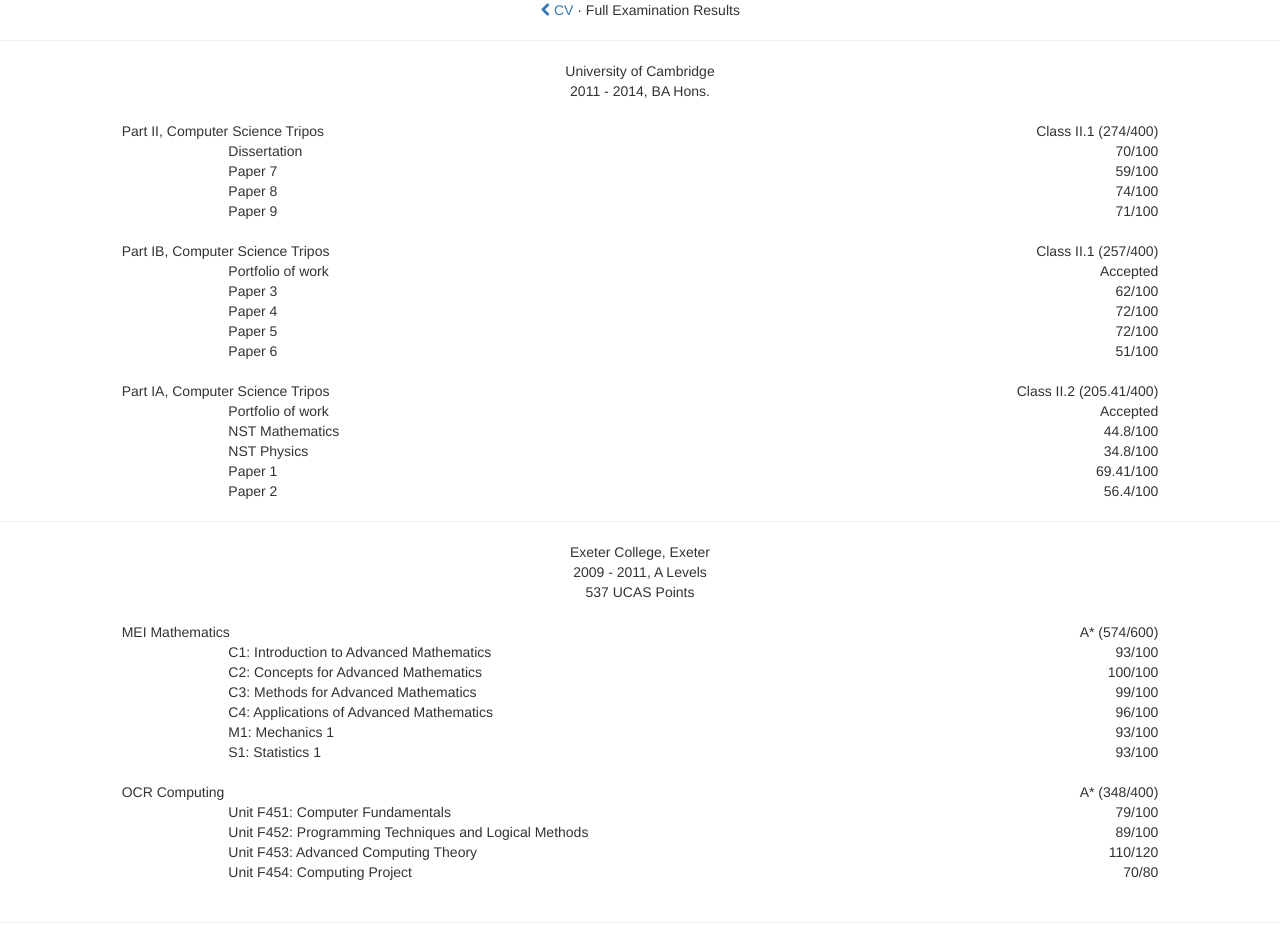
After one commit to simonhollingshead/puppet_built_webserver, a PHP site: page /grades.htm in a window 1280 px wide. The commit adds this page. Run offline with PHP 8.4, Linux system fonts and the light colour scheme; some libraries are stand-ins or nearby versions.

Commit message:
Updated webpages.

```diff
--- /dev/null
+++ b/modules/cv/files/web-files/grades.htm
@@ -0,0 +1,151 @@
+<!DOCTYPE html>
+<html lang="en">
+    <head>
+    	<meta charset="utf-8">
+    	<meta http-equiv="X-UA-Compatible" content="IE=edge">
+    	<meta name="viewport" content="width=device-width, initial-scale=1">
+        <title>Full Examination Results</title>
+
+        <link href="/media/bootstrap/css/bootstrap.min.css" rel="stylesheet">
+        <link href="/media/bootstrap/css/bootstrap-theme.min.css" rel="stylesheet">
+        <link href="/media/font-awesome/css/font-awesome.min.css" rel="stylesheet">
+        <link href="/media/simonhollingshead.css" rel="stylesheet">
+    </head>
+    <body>
+        <div class="leader-text text-center"><a href="/"><i class="fa fa-chevron-left"></i><span class="nolink">&nbsp;</span>CV</a> &middot; Full Examination Results</div>
+        <hr class="text-header-separator" />
+	<div class="runner-text text-center">University of Cambridge</div>
+	<div class="mini-text text-center">2011 - 2014, BA Hons.</div>
+	&nbsp;
+	<div class="container-fluid">
+	<div class="row">
+		<div class="col-xs-offset-1 col-xs-6 text-body">Part II<span class="hidden-xs">, Computer Science Tripos</span></div>
+		<div class="col-xs-4 text-body text-right">Class II.1<span class="hidden-xs"> (274/400)</span></div>
+	</div>
+	<div class="row hidden-xs">
+		<div class="col-xs-offset-2 col-xs-7 text-body">Dissertation</div>
+		<div class="col-xs-2 text-body text-right">70/100</div>
+	</div>
+	<div class="row hidden-xs">
+		<div class="col-xs-offset-2 col-xs-7 text-body">Paper 7</div>
+		<div class="col-xs-2 text-body text-right">59/100</div>
+	</div>
+	<div class="row hidden-xs">
+		<div class="col-xs-offset-2 col-xs-7 text-body">Paper 8</div>
+		<div class="col-xs-2 text-body text-right">74/100</div>
+	</div>
+	<div class="row hidden-xs">
+		<div class="col-xs-offset-2 col-xs-7 text-body">Paper 9</div>
+		<div class="col-xs-2 text-body text-right">71/100</div>
+	</div>
+	<br class="hidden-xs" />
+	<div class="row">
+		<div class="col-xs-offset-1 col-xs-6 text-body">Part IB<span class="hidden-xs">, Computer Science Tripos</span></div>
+		<div class="col-xs-4 text-body text-right">Class II.1<span class="hidden-xs"> (257/400)</span></div>
+	</div>
+	<div class="row hidden-xs">
+		<div class="col-xs-offset-2 col-xs-7 text-body">Portfolio of work</div>
+		<div class="col-xs-2 text-body text-right">Accepted</div>
+	</div>
+	<div class="row hidden-xs">
+		<div class="col-xs-offset-2 col-xs-7 text-body">Paper 3</div>
+		<div class="col-xs-2 text-body text-right">62/100</div>
+	</div>
+	<div class="row hidden-xs">
+		<div class="col-xs-offset-2 col-xs-7 text-body">Paper 4</div>
+		<div class="col-xs-2 text-body text-right">72/100</div>
+	</div>
+	<div class="row hidden-xs">
+		<div class="col-xs-offset-2 col-xs-7 text-body">Paper 5</div>
+		<div class="col-xs-2 text-body text-right">72/100</div>
+	</div>
+	<div class="row hidden-xs">
+		<div class="col-xs-offset-2 col-xs-7 text-body">Paper 6</div>
+		<div class="col-xs-2 text-body text-right">51/100</div>
+	</div>
+	<br class="hidden-xs" />
+	<div class="row">
+		<div class="col-xs-offset-1 col-xs-6 text-body">Part IA<span class="hidden-xs">, Computer Science Tripos</span></div>
+		<div class="col-xs-4 text-body text-right">Class II.2<span class="hidden-xs"> (205.41/400)</span></div>
+	</div>
+	<div class="row hidden-xs">
+		<div class="col-xs-offset-2 col-xs-7 text-body">Portfolio of work</div>
+		<div class="col-xs-2 text-body text-right">Accepted</div>
+	</div>
+	<div class="row hidden-xs">
+		<div class="col-xs-offset-2 col-xs-7 text-body">NST Mathematics</div>
+		<div class="col-xs-2 text-body text-right">44.8/100</div>
+	</div>
+	<div class="row hidden-xs">
+		<div class="col-xs-offset-2 col-xs-7 text-body">NST Physics</div>
+		<div class="col-xs-2 text-body text-right">34.8/100</div>
+	</div>
+	<div class="row hidden-xs">
+		<div class="col-xs-offset-2 col-xs-7 text-body">Paper 1</div>
+		<div class="col-xs-2 text-body text-right">69.41/100</div>
+	</div>
+	<div class="row hidden-xs">
+		<div class="col-xs-offset-2 col-xs-7 text-body">Paper 2</div>
+		<div class="col-xs-2 text-body text-right">56.4/100</div>
+	</div>
+	</div>
+	<hr />
+	<div class="runner-text text-center">Exeter College, Exeter</div>
+	<div class="mini-text text-center">2009 - 2011, A Levels</div>
+	<div class="text-body text-center">537 UCAS Points</div>
+	&nbsp;
+	<div class="container-fluid">
+	<div class="row">
+		<div class="col-xs-offset-1 col-xs-6 text-body"><span class="hidden-xs">MEI </span>Mathematics</div>
+		<div class="col-xs-4 text-body text-right">A*<span class="hidden-xs"> (574/600)</span></div>
+	</div>
+	<div class="row hidden-xs">
+		<div class="col-xs-offset-2 col-xs-7 text-body">C1: Introduction to Advanced Mathematics</div>
+		<div class="col-xs-2 text-body text-right">93/100</div>
+	</div>
+	<div class="row hidden-xs">
+		<div class="col-xs-offset-2 col-xs-7 text-body">C2: Concepts for Advanced Mathematics</div>
+		<div class="col-xs-2 text-body text-right">100/100</div>
+	</div>
+	<div class="row hidden-xs">
+		<div class="col-xs-offset-2 col-xs-7 text-body">C3: Methods for Advanced Mathematics</div>
+		<div class="col-xs-2 text-body text-right">99/100</div>
+	</div>
+	<div class="row hidden-xs">
+		<div class="col-xs-offset-2 col-xs-7 text-body">C4: Applications of Advanced Mathematics</div>
+		<div class="col-xs-2 text-body text-right">96/100</div>
+	</div>
+	<div class="row hidden-xs">
+		<div class="col-xs-offset-2 col-xs-7 text-body">M1: Mechanics 1</div>
+		<div class="col-xs-2 text-body text-right">93/100</div>
+	</div>
+	<div class="row hidden-xs">
+		<div class="col-xs-offset-2 col-xs-7 text-body">S1: Statistics 1</div>
+		<div class="col-xs-2 text-body text-right">93/100</div>
+	</div>
+	<br class="hidden-xs" />
+	<div class="row">
+		<div class="col-xs-offset-1 col-xs-6 text-body"><span class="hidden-xs">OCR </span>Computing</div>
+		<div class="col-xs-4 text-body text-right">A*<span class="hidden-xs"> (348/400)</span></div>
+	</div>
+	<div class="row hidden-xs">
+		<div class="col-xs-offset-2 col-xs-7 text-body">Unit F451: Computer Fundamentals</div>
+		<div class="col-xs-2 text-body text-right">79/100</div>
+	</div>
+	<div class="row hidden-xs">
+		<div class="col-xs-offset-2 col-xs-7 text-body">Unit F452: Programming Techniques<span class="hidden-sm hidden-md"> and Logical Methods</span></div>
+		<div class="col-xs-2 text-body text-right">89/100</div>
+	</div>
+	<div class="row hidden-xs">
+		<div class="col-xs-offset-2 col-xs-7 text-body">Unit F453: Advanced Computing Theory</div>
+		<div class="col-xs-2 text-body text-right">110/120</div>
+	</div>
+	<div class="row hidden-xs">
+		<div class="col-xs-offset-2 col-xs-7 text-body">Unit F454: Computing Project</div>
+		<div class="col-xs-2 text-body text-right">70/80</div>
+	</div>
+	<br class="hidden-xs" />
+	</div>
+        <hr />
+    </body>
+</html>
--- a/modules/cv/files/web-files/index.php
+++ b/modules/cv/files/web-files/index.php
@@ -24,7 +24,7 @@ $mydomain = implode(".",$domain);
 </span></i><br />Curriculum Vitae</div>
 		<hr class="separator"/>
 <div class="runner-text"><a href="cv_bw.pdf"><i class="fa fa-file-pdf-o"></i><span class="nolink">&nbsp;</span>View CV</a></div>
-<div class="mini-text">(last update: <?php echo date('j<\s\up>S</\s\up> \of F, Y',filemtime("cv_bw.pdf")); ?>)</div>
+<div class="mini-text">(last update: <span class="hidden-xs"><?php $filemtime=filemtime("cv_bw.pdf"); echo date('j<\s\up>S</\s\up> \of F, Y',$filemtime); ?></span><span class="visible-xs-inline"><?php echo date('j<\s\up>S</\s\up> M \'y',$filemtime)?></span>)</div>
 		<hr class="separator" />
 		<div class="runner-text"><a href="./grades.htm"><i class="fa fa-pencil"></i><span class="nolink">&nbsp;</span>Full Examination Results</a></div>
 		&nbsp;
--- a/modules/launchcalendar/files/web-files/about.htm
+++ b/modules/launchcalendar/files/web-files/about.htm
@@ -14,6 +14,7 @@
     <body>
         <div class="leader-text text-center"><a href="/"><i class="fa fa-chevron-left"></i><span class="nolink">&nbsp;</span>Launch Calendar</a> &middot; About/Credits</div>
         <hr class="text-header-separator" />
+<div class="container-fluid">
 <div class="row">
    <div class="col-xs-10 col-xs-offset-1 text-justify text-body">
 	 <p>
@@ -22,7 +23,7 @@
             If you're using Google Calendar, please be aware that they only check external calendars once or twice a day, so you may not get updates as quickly, and all unknown launches (which get set to today's date) won't be moved until many hours after midnight.</p>
 	<p>
             None of this would be possible without <a href="http://spaceflightnow.com/" target="_blank">SpaceFlightNow</a> (a website which I have no affiliation to).  If you're interested in space, and you don't yet use them as a source for news, you absolutely should.  All data contained within the calendar entries is taken from their webpages, and is not owned by me at all.
-        </p></div></div>
+        </p></div></div></div>
         <hr />
     </body>
 </html>
```
Also changed, not shown: modules/nginx/files/web-files/media/simonhollingshead.css (+6 -6 lines).
